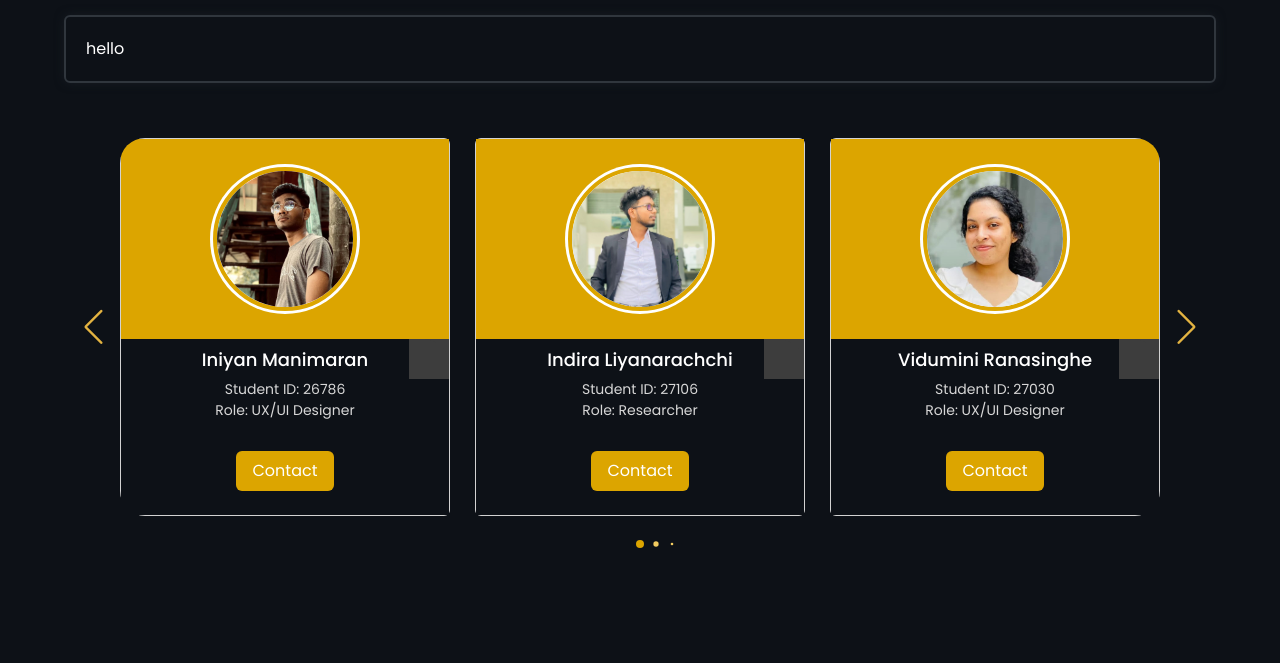
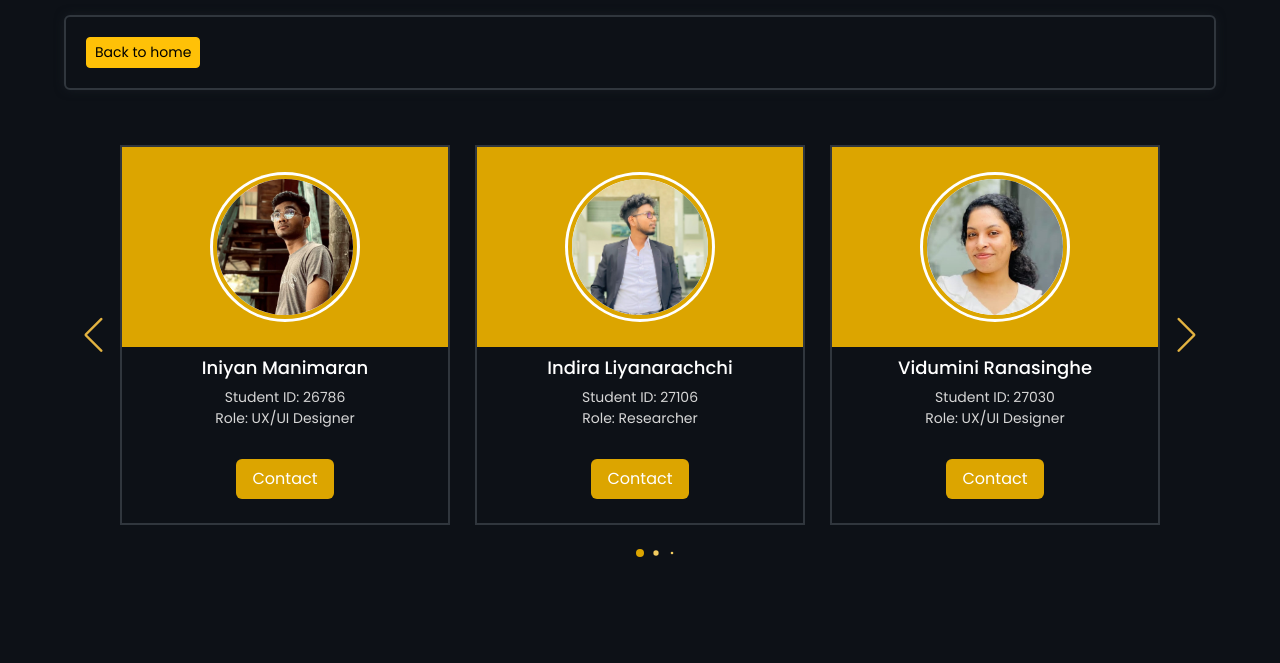
Before and after one commit to KasuniGA/ready-steady-go, a PHP site: page /about-us.html in a window 1280 px wide. Shown: the top 663 px of the page. Run offline with PHP 8.4, Linux system fonts and the light colour scheme.

Commit message:
complete about

```diff
--- a/about-us.html
+++ b/about-us.html
@@ -23,7 +23,7 @@
 
 <body class="text-white">
     <section class="defalt-container-style">
-        hello
+        <a href="./index.php" class="btn btn-sm btn-warning">Back to home</a>
     </section>
     <div class="aboutus-content">
         <!--Our Team-->
@@ -31,9 +31,8 @@
             <div class="slide-container swiper">
                 <div class="slide-content">
                     <div class="card-wrapper swiper-wrapper">
-                        <div class="card swiper-slide">
+                        <div class="card-custom1 swiper-slide">
                             <div class="image-content">
-                                <span class="overlay"></span>
 
                                 <div class="card-image">
                                     <img src="contact/images/iniyan.png" alt="" class="card-img">
@@ -47,9 +46,8 @@
                                 <a href="mailto:miniyan@students.nsbm.ac.lk" class="a">Contact</a>
                             </div>
                         </div>
-                        <div class="card swiper-slide">
+                        <div class="card-custom1 swiper-slide">
                             <div class="image-content">
-                                <span class="overlay"></span>
 
                                 <div class="card-image">
                                     <img src="contact/images/indira.jpg" alt="" class="card-img">
@@ -63,9 +61,8 @@
                                 <a href="mailto:imliyanarachchi@students.nsbm.ac.lk" class="a">Contact</a>
                             </div>
                         </div>
-                        <div class="card swiper-slide">
+                        <div class="card-custom1 swiper-slide">
                             <div class="image-content">
-                                <span class="overlay"></span>
 
                                 <div class="card-image">
                                     <img src="contact/images/vidumini.jpg" alt="" class="card-img">
@@ -79,9 +76,8 @@
                                 <a href="mailto:mvmranasinghe@students.nsbm.ac.lk" class="a">Contact</a>
                             </div>
                         </div>
-                        <div class="card swiper-slide">
+                        <div class="card-custom1 swiper-slide">
                             <div class="image-content">
-                                <span class="overlay"></span>
 
                                 <div class="card-image">
                                     <img src="contact/images/dinishi.jpg" alt="" class="card-img">
@@ -95,9 +91,8 @@
                                 <a href="mailto:gdkabeywickrama@students.nsbm.ac.lk" class="a">Contact</a>
                             </div>
                         </div>
-                        <div class="card swiper-slide">
+                        <div class="card-custom1 swiper-slide">
                             <div class="image-content">
-                                <span class="overlay"></span>
 
                                 <div class="card-image">
                                     <img src="contact/images/shayan.jpg" alt="" class="card-img">
@@ -111,9 +106,8 @@
                                 <a href="mailto:svithjeshayan@students.nsbm.ac.lk" class="a">Contact</a>
                             </div>
                         </div>
-                        <div class="card swiper-slide">
+                        <div class="card-custom1 swiper-slide">
                             <div class="image-content">
-                                <span class="overlay"></span>
 
                                 <div class="card-image">
                                     <img src="contact/images/avishka.jpg" alt="" class="card-img">
@@ -127,9 +121,8 @@
                                 <a href="mailto:maagunasekara@students.nsbm.ac.lk" class="a">Contact</a>
                             </div>
                         </div>
-                        <div class="card swiper-slide">
+                        <div class="card-custom1 swiper-slide">
                             <div class="image-content">
-                                <span class="overlay"></span>
 
                                 <div class="card-image">
                                     <img src="contact/images/kaveesh.jpg" alt="" class="card-img">
@@ -143,9 +136,8 @@
                                 <a href="mailto:kdjgunasekara@students.nsbm.ac.lk" class="a">Contact</a>
                             </div>
                         </div>
-                        <div class="card swiper-slide">
+                        <div class="card-custom1 swiper-slide">
                             <div class="image-content">
-                                <span class="overlay"></span>
 
                                 <div class="card-image">
                                     <img src="contact/images/yureni.jpg" alt="" class="card-img">
@@ -159,9 +151,8 @@
                                 <a href="mailto:gayisunima@students.nsbm.ac.lk" class="a">Contact</a>
                             </div>
                         </div>
-                        <div class="card swiper-slide">
+                        <div class="card-custom1 swiper-slide">
                             <div class="image-content">
-                                <span class="overlay"></span>
 
                                 <div class="card-image">
                                     <img src="contact/images/sanuthi.jpg" alt="" class="card-img">
@@ -175,9 +166,8 @@
                                 <a href="mailto:mshsiriwardhana@students.nsbm.ac.lk" class="a">Contact</a>
                             </div>
                         </div>
-                        <div class="card swiper-slide">
+                        <div class="card-custom1 swiper-slide">
                             <div class="image-content">
-                                <span class="overlay"></span>
 
                                 <div class="card-image">
                                     <img src="contact/images/kasuni.jpg" alt="" class="card-img">
--- a/contact/css/style.css
+++ b/contact/css/style.css
@@ -24,12 +24,13 @@ body {
 .slide-content {
   margin: 0 40px;
   overflow: hidden;
-  border-radius: 25px;
+  /* border-radius: 25px; */
 }
 
-.card {
-  border-radius: 25px;
-  background-color: #FFF;
+.card-custom1 {
+  /* border-radius: 25px; */
+  background-color: var(--color-background-defalt);
+  border: 2px solid var(--color-border-default);
 }
 
 .image-content,
@@ -45,27 +46,6 @@ body {
   position: relative;
   row-gap: 5px;
   padding: 25px 0;
-  background-color: var(--button-yello-color);
-}
-
-.overlay {
-  position: absolute;
-  left: 0;
-  top: 0;
-  height: 100%;
-  width: 100%;
-  background-color: var(--button-yello-color);
-  border-radius: 25px 25px 0 25px;
-}
-
-.overlay::before,
-.overlay::after {
-  content: '';
-  position: absolute;
-  right: 0;
-  bottom: -40px;
-  height: 40px;
-  width: 40px;
   background-color: var(--button-yello-color);
 }
 
```
Also changed, not shown: social.html (added, +28 -0 lines).
